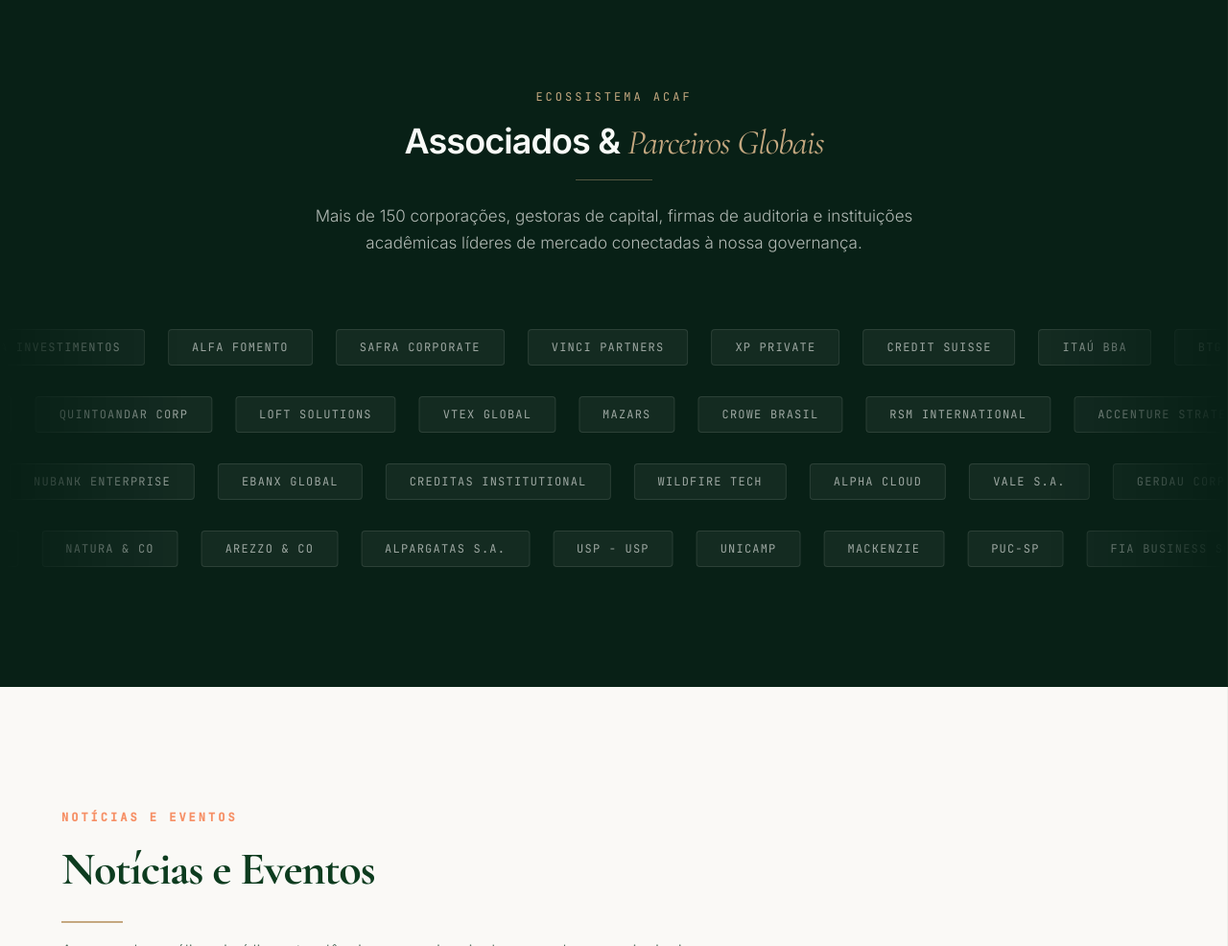
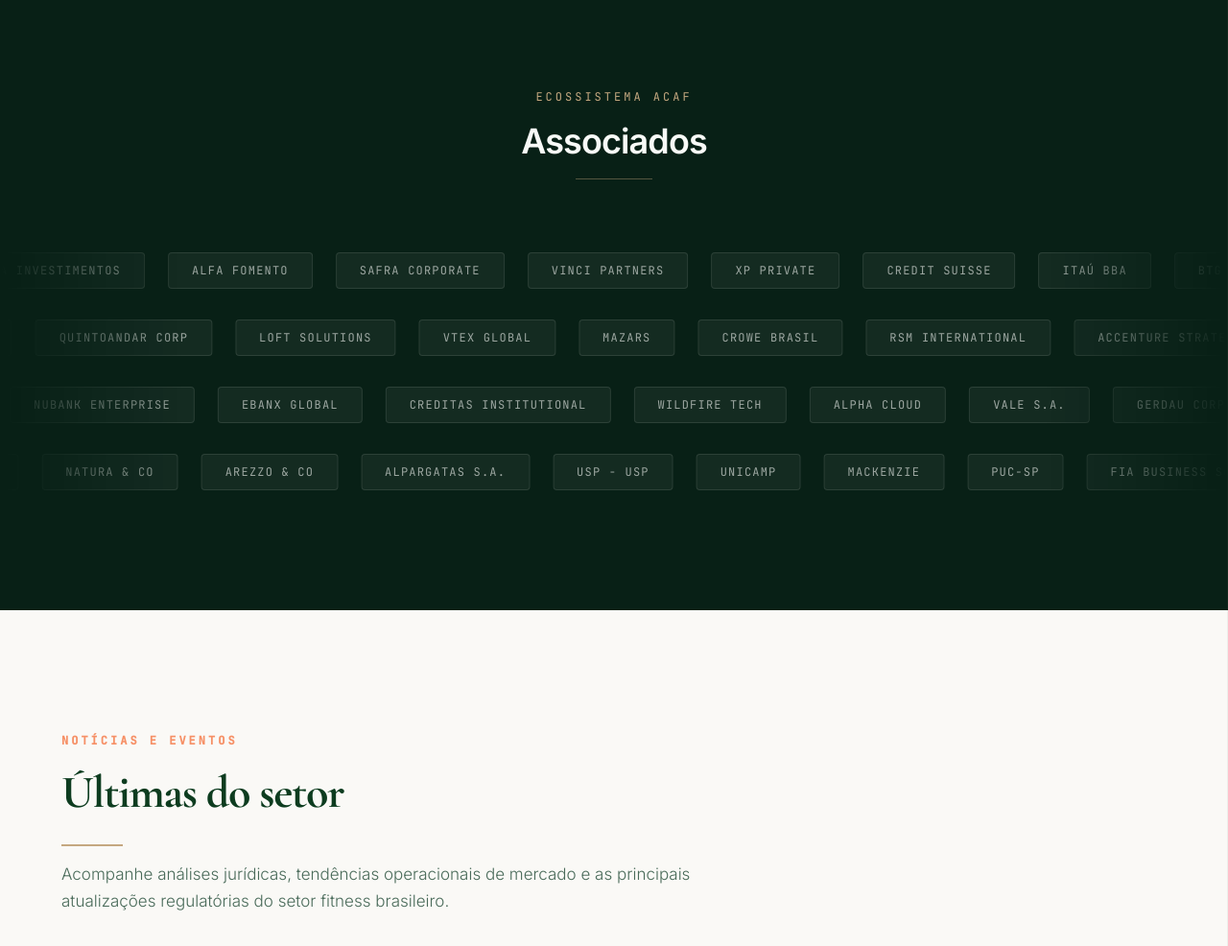
Before and after one commit to cmoro-rayanne/acafbrasil, a React (Vite) app: page / in a window 1280 px wide. Shown: the part 3520-4506 px from the top of the page at 96% size. Built offline with nearby package versions, Linux system fonts and the light colour scheme.

Commit message:
style: ajustar titulos de associados e noticias, e estilizar background do formulario de contato

```diff
--- a/src/features/landing/components/Associates.tsx
+++ b/src/features/landing/components/Associates.tsx
@@ -115,12 +115,9 @@
             Ecossistema ACAF
           </span>
           <h2 className="text-3xl md:text-4xl font-sans font-semibold text-[#F8FAF7] leading-tight tracking-tight">
-            Associados & <span className="font-serif italic font-normal text-[#C5A880]">Parceiros Globais</span>
+            Associados
           </h2>
-          <div className="w-20 h-[1.5px] bg-[#C5A880]/40 mx-auto mt-4 mb-6"></div>
-          <p className="text-[17px] text-[#F8FAF7]/70 leading-relaxed font-light">
-            Mais de 150 corporações, gestoras de capital, firmas de auditoria e instituições acadêmicas líderes de mercado conectadas à nossa governança.
-          </p>
+          <div className="w-20 h-[1.5px] bg-[#C5A880]/40 mx-auto mt-4"></div>
         </div>
       </div>
 
--- a/src/features/landing/components/Contact.tsx
+++ b/src/features/landing/components/Contact.tsx
@@ -110,7 +110,7 @@
         </div>
 
         {/* Right Side: Minimalist High-Conversion Form */}
-        <div className="lg:col-span-7 bg-[#FAF9F6] border border-acaf-forest/10 p-8 md:p-12 relative">
+        <div className="lg:col-span-7 bg-[#D5DBD1] border border-acaf-forest/10 border-t-2 border-t-acaf-forest p-8 md:p-12 relative">
 
           {isSubmitted ? (
             /* Success Feedback Layout */
@@ -126,8 +126,8 @@
               </p>
               <button
                 onClick={() => setIsSubmitted(false)}
-                className="btn-slide-reveal px-6 py-3 border border-acaf-forest text-acaf-forest text-xs font-mono uppercase tracking-widest transition-all"
-                style={{ '--slide-color': '#FAF9F6' } as React.CSSProperties}
+                className="btn-slide-reveal px-6 py-3 border border-acaf-forest text-acaf-forest text-xs font-mono uppercase tracking-widest transition-all cursor-pointer"
+                style={{ '--slide-color': '#D5DBD1' } as React.CSSProperties}
               >
                 Enviar nova mensagem
               </button>
@@ -241,7 +241,7 @@
                 type="submit"
                 disabled={isSubmitting}
                 className="btn-slide-reveal group w-full bg-acaf-forest text-acaf-sand py-4 text-xs font-mono uppercase tracking-widest hover:text-acaf-forest transition-all flex items-center justify-center gap-2 cursor-pointer"
-                style={{ '--slide-color': '#FAF9F6' } as React.CSSProperties}
+                style={{ '--slide-color': '#D5DBD1' } as React.CSSProperties}
               >
                 {isSubmitting ? 'Enviando...' : 'Enviar solicitação'}
                 <ArrowRight className="w-4 h-4 transition-transform group-hover:translate-x-1" />
--- a/src/features/landing/components/News.tsx
+++ b/src/features/landing/components/News.tsx
@@ -78,7 +78,7 @@
             Notícias e Eventos
           </span>
           <h2 className="text-3xl md:text-5xl font-serif font-bold text-[#0D3C1F] leading-tight tracking-tight">
-            Notícias e Eventos
+            Últimas do setor
           </h2>
           <div className="w-16 h-[2px] bg-[#C5A880] mt-6 mb-4"></div>
           <p className="text-[17px] text-[#4A6B5A] leading-relaxed font-light">
```
